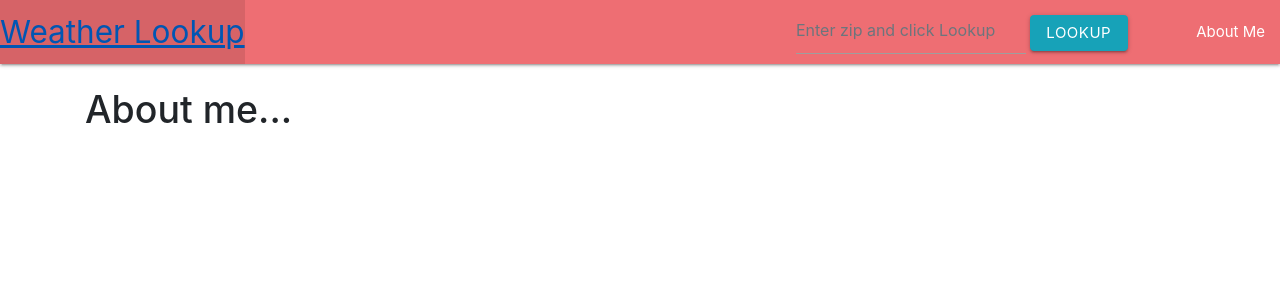
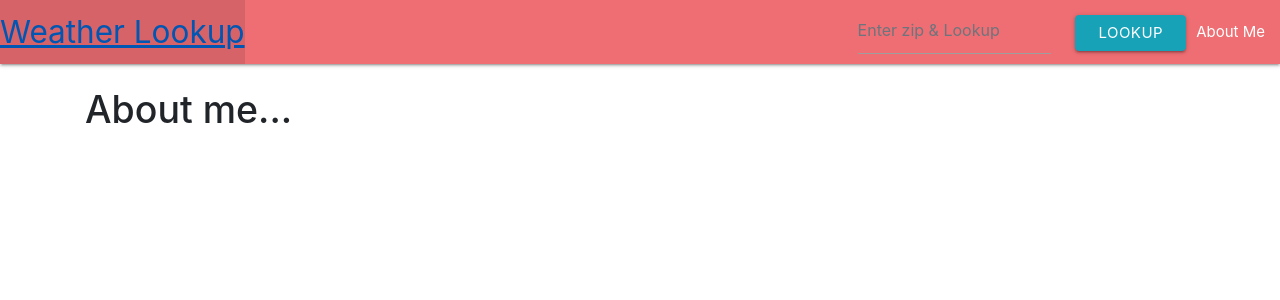
Before and after one commit to ashishkarki/Django-Weather-App, a Django app: page /about in a window 1280 px wide. Shown: the top 300 px of the page. Run offline with Django 3.2, Linux system fonts and the light colour scheme; some libraries are stand-ins or nearby versions.

Commit message:
phew.. removing inline style in the lookup input in base.html

```diff
--- a/weather/lookup/templates/base.html
+++ b/weather/lookup/templates/base.html
@@ -57,18 +57,22 @@
           <li class="right">
             <a href="{% url 'about' %}" class="white-text">About Me</a>
           </li>
-          <li class="right" style="width: 30%">
+          <li class="right">
             <form action="{% url 'home' %}" class="my-2 mg-lg-0" method="POST">
               {% csrf_token %}
               <div class="form-row">
                 <input
                   type="search"
                   class="form-control col-sm-7 mx-1"
-                  placeholder="Enter zip and click Lookup"
+                  placeholder="Enter zip & Lookup"
                   aria-label="search"
+                  name="zipcode"
                 />
 
-                <button type="submit" class="btn btn-info my-2 col-sm-3">
+                <button
+                  type="submit"
+                  class="btn btn-info my-2 col-sm-3 col-sm-4 ml-auto"
+                >
                   Lookup
                 </button>
               </div>
```
